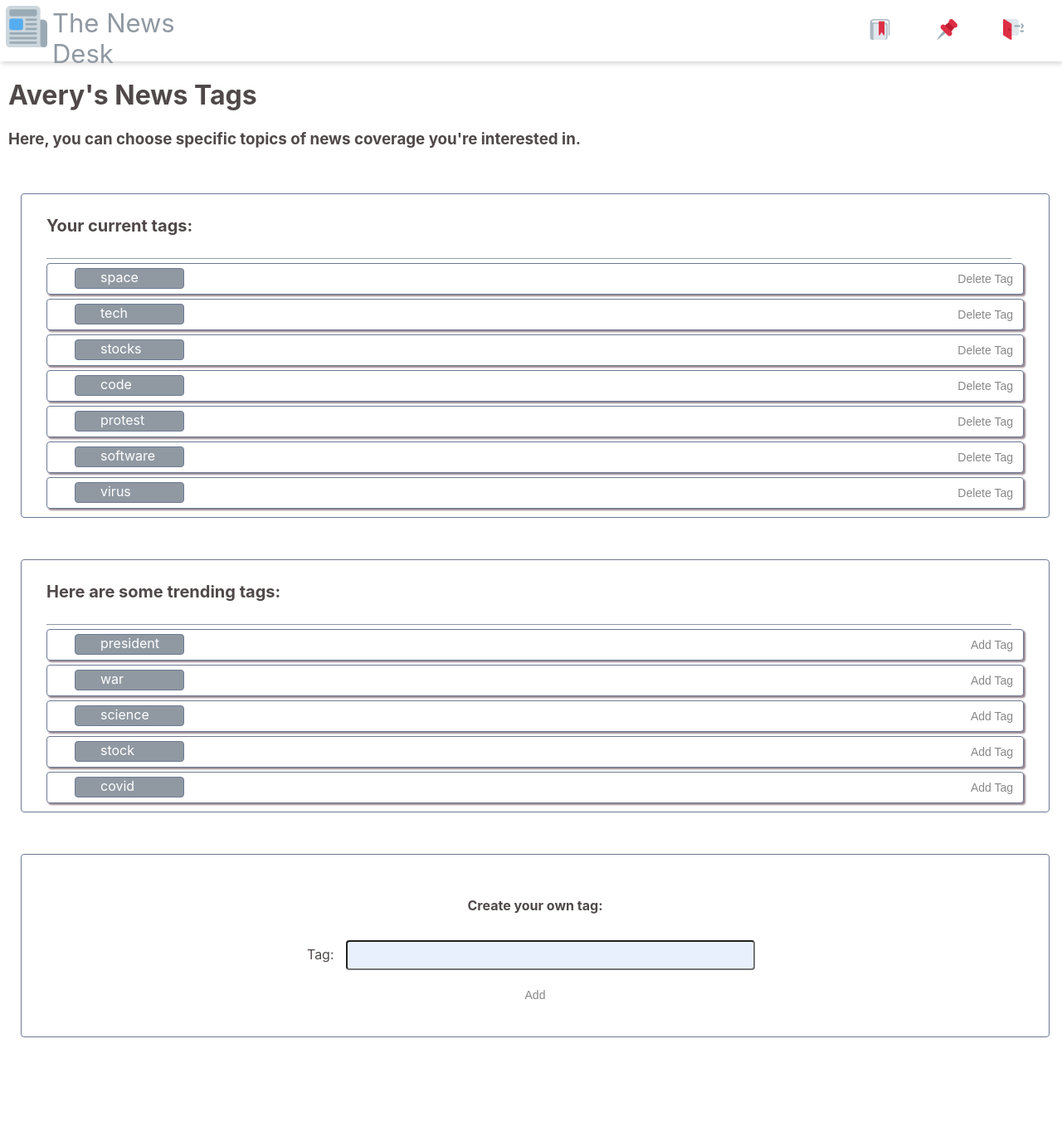
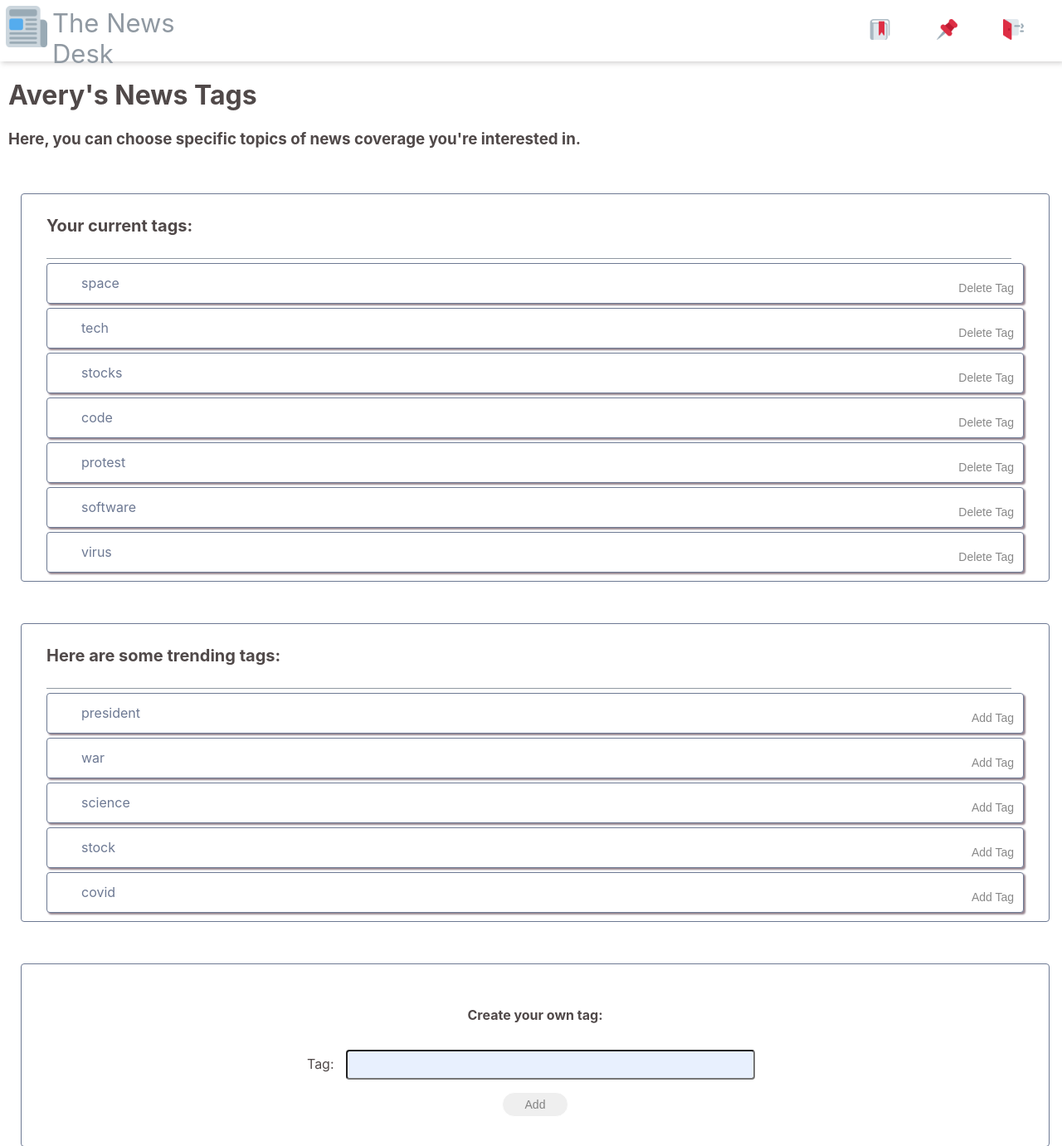
Before and after one commit to AveryLevin/News-Desk-App, a Django app: page /news/user_home/tags in a window 1280 px wide. Shown: the top 1381 px of the page at 83% size. Before the commit the page ends 1250 px from the top, so only its background shows below. Run offline with Django 3.2, Linux system fonts and the light colour scheme; a user stored in the database is signed in; data comes from the database, SQL or seed files in the repository; both versions use the stored data as it was after the commit.

Commit message:
finished visual upgrades

```diff
--- a/newsapp/news_scraper/static/news_scraper/css/base_style.css
+++ b/newsapp/news_scraper/static/news_scraper/css/base_style.css
@@ -33,7 +33,6 @@
     border-color: white;
     border-width: thin;
     border-radius: 20px;
-    background-color: white;
     cursor: pointer;
     height: 30px;
     color: rgba(80, 80, 80, 0.678);
--- a/newsapp/news_scraper/static/news_scraper/css/user_home.css
+++ b/newsapp/news_scraper/static/news_scraper/css/user_home.css
@@ -15,8 +15,8 @@
 
 .article-list {
     display: block;
-    background: #dbe6f0;
-    border-style: none;
+    background: white;
+    border-style: solid;
     border-width: thin;
     border-color: var(--lavender);
     border-radius: 4px;
@@ -79,7 +79,6 @@
 }
 
 .article-item-dark a {
-    text-decoration: none;
     color: var(--lavender);
 }
 
--- a/newsapp/news_scraper/static/news_scraper/css/user_tags.css
+++ b/newsapp/news_scraper/static/news_scraper/css/user_tags.css
@@ -42,7 +42,7 @@
 
 .tag-item-dark {
     display: block;
-    background: rgb(211, 194, 194);
+    background: rgb(235, 235, 235);
     border-style: solid;
     border-width: thin;
     border-color: var(--lavender);
@@ -57,23 +57,28 @@
 
 .left-side {
     display: block;
-    border-style: solid;
+    border-style: none;
     border-width: thin;
     border-color: var(--lavender);
-    color: white;
-    border-radius: 4px;
-    padding-left: 30px;
-    padding-top: 00px;
-    padding-bottom: 03px;
+    color: var(--lavender);
+    border-radius: 8px;
+    padding: 8px;
     margin: 3px;
-    width: 100px;
-    background: var(--overcast);
+    width: fit-content;
+    cursor: pointer;
+    text-align: center;
+}
+
+.left-side:hover {
+    background: radial-gradient(ellipse, rgb(250, 250, 250) 30%, rgb(235, 235, 235) 80%);
 }
 
 .edit-tag {
     float: right;
     transform: translate(0px, -35px);
-    width: auto;
+    border: none !important;
+    width: auto !important;
+    background: transparent;
 }
 
 .tag-form {
--- a/newsapp/news_scraper/static/news_scraper/scripts/user_tags.js
+++ b/newsapp/news_scraper/static/news_scraper/scripts/user_tags.js
@@ -31,12 +31,13 @@
     },
     template: `
     <li :class="classType">
-                <div class=left-side>[[ name ]]</div>
+                <div class=left-side
+                @mouseover="makeItemDark"
+                @mouseleave="makeItemLight"
+                >[[ name ]]</div>
 
                 <button
                 @click="removeTag"
-                @mouseover="makeItemDark"
-                @mouseleave="makeItemLight"
                 id="rm_src" class="edit-tag">Delete Tag</button>
             </li>
     `,
@@ -106,13 +107,14 @@
     },
     template: `
     <li :class="classType">
-                <div class=left-side>[[ name ]]</div>
+                <div class=left-side
+                @mouseover="makeItemDark"
+                @mouseleave="makeItemLight"
+                >[[ name ]]</div>
 
                 <button
-                @click="removeTag"
-                @mouseover="makeItemDark"
-                @mouseleave="makeItemLight"
-                id="rm_src" class="edit-tag">Add Tag</button>
+                @click="addTag"
+                id="ad_src" class="edit-tag">Add Tag</button>
             </li>
     `,
     computed: {
@@ -125,7 +127,7 @@
         makeItemLight: function () {
             this.classType = "tag-item-light";
         },
-        removeTag: function () {
+        addTag: function () {
             console.log("Attempting POST Request to " + this.postTo);
             let postData = JSON.stringify({
                 action: "Add Tag",
```
Also changed, not shown: newsapp/news_scraper/static/news_scraper/css/user_sources.css (+17 -12 lines), newsapp/news_scraper/static/news_scraper/scripts/user_sources.js (+10 -8 lines), newsapp/db.sqlite3.
